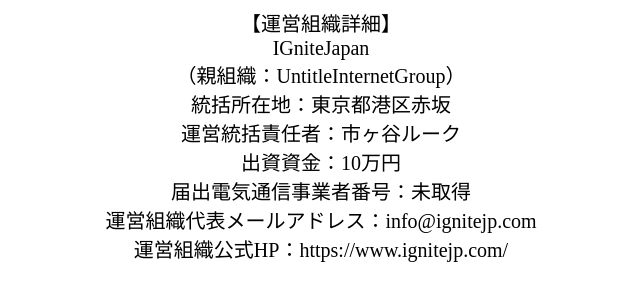
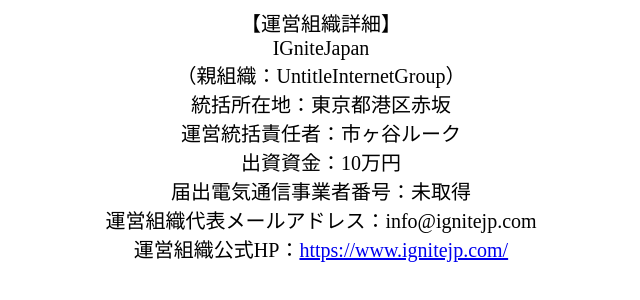
Before and after one commit to ichigaya/ichigayacc.github.io, a plain HTML site: page index.html in a window 1280 px wide. Shown: the whole page, without its empty margins (319-959 px from the left). Drawn offline with Linux system fonts and the light colour scheme.

Commit message:
Update index.html

```diff
--- a/index.html
+++ b/index.html
@@ -12,6 +12,6 @@
 出資資金：10万円<br>
 届出電気通信事業者番号：未取得<br>
 運営組織代表メールアドレス：info@ignitejp.com<br>
-運営組織公式HP：https://www.ignitejp.com/ </p>
+運営組織公式HP：<a href="https://www.ignitejp.com/">https://www.ignitejp.com/</a> </p>
   </body>
 </html>
```
